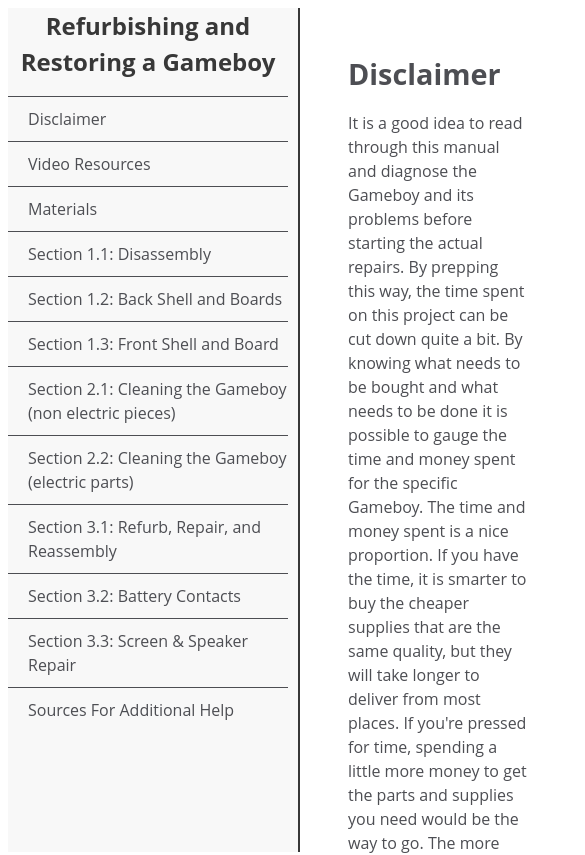
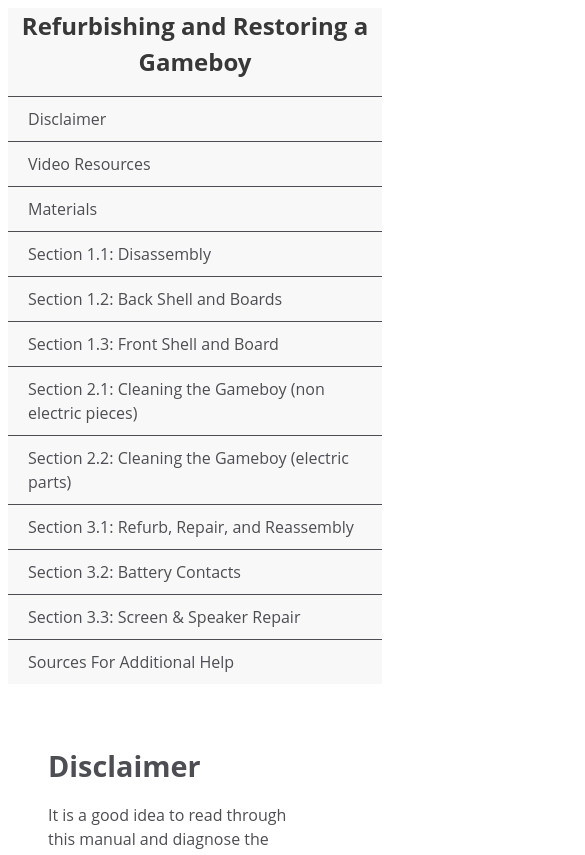
Before and after one commit to Crescendoe/Refurbishing_and_Restoring_a_Gameboy_DMG, a plain HTML site: page index.html in a window 390 px wide. Shown: the top 855 px of the page, 585 px wide, since content can reach past the window. Drawn offline with Linux system fonts and the light colour scheme.

Commit message:
Smooth scrolling and @media

```diff
--- a/styles.css
+++ b/styles.css
@@ -4,6 +4,7 @@ html, body {
     background-color: #ffffff;
     font-family: 'Open Sans', Arial, sans-serif;
     line-height: 1.5;
+    scroll-behavior: smooth;
 }
 
 header {
@@ -94,3 +95,16 @@ h1 {
     padding: 10px;
     margin-left: -30px;
 }
+
+@media screen and (max-width: 600px) {
+    #navbar {
+        width: 100%;
+        position: relative;
+        border-right: none;
+        padding-right: 0;
+    }
+
+    #main-doc {
+        margin-left: 0;
+    }
+}
```
